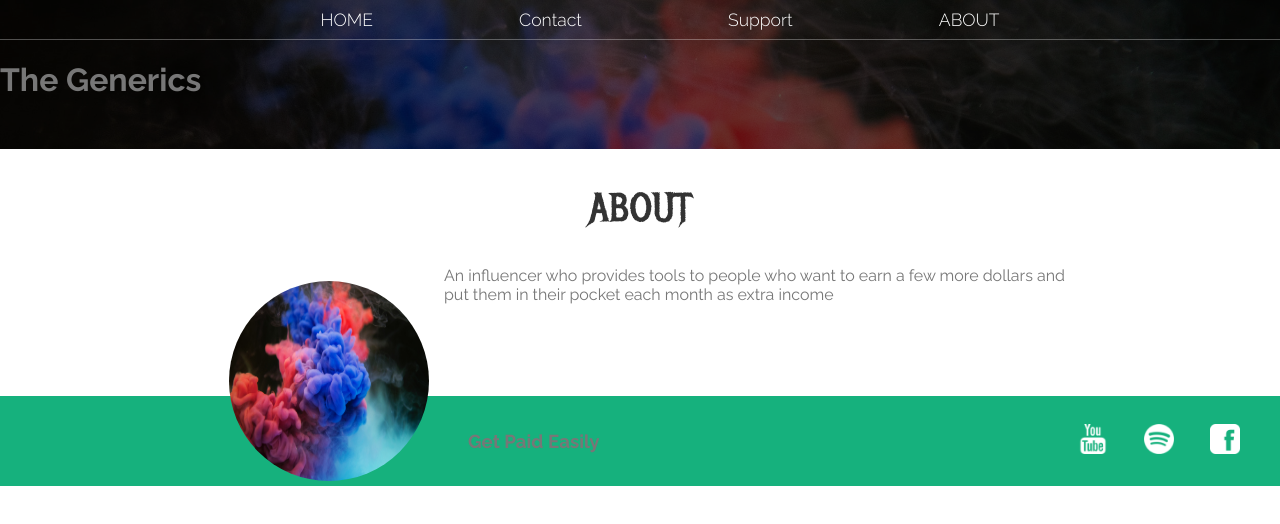
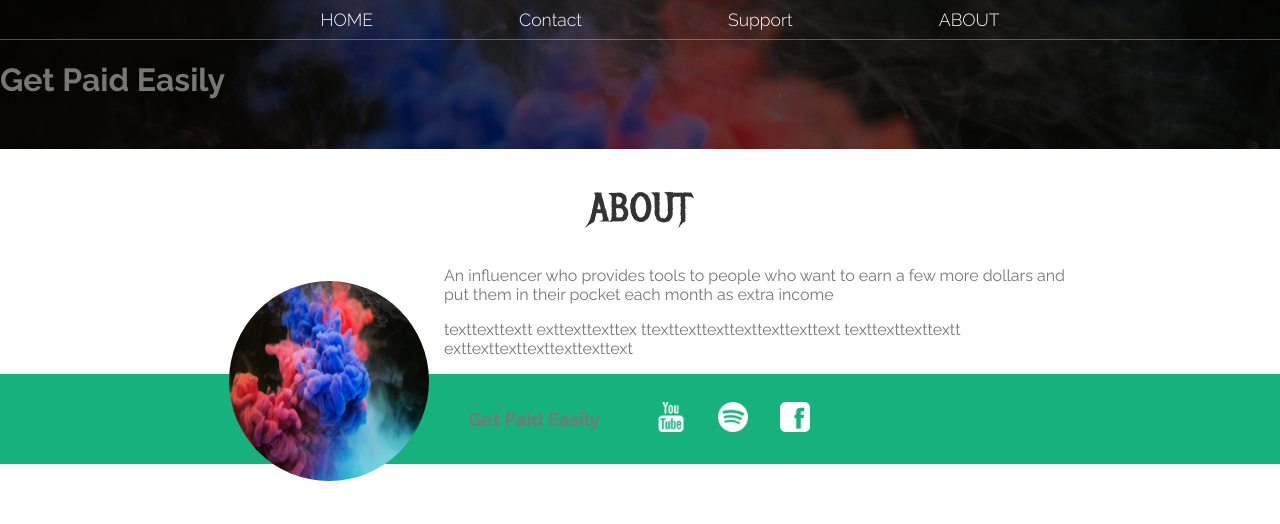
Before and after one commit to leodovqa/get_paid_easily, a plain HTML site: page about.html in a window 1280 px wide. Drawn offline with Linux system fonts and the light colour scheme.

Commit message:
footer display fix

```diff
--- a/about.html
+++ b/about.html
@@ -1,7 +1,7 @@
 <!DOCTYPE html>
 <html>
     <head>
-        <title>The Generics | About</title>
+        <title>Get Paid Easily | About</title>
         <meta name="viewport" content="width=device-width, initial-scale=1.0">
         <meta name="description" content="This is the description">
         <link rel="stylesheet" href="styles.css" />
@@ -16,13 +16,14 @@
                     <li><a href="about.html">ABOUT</a></li>
                 </ul>
             </nav>
-            <h1 class="band-name band-name-large">The Generics</h1>
+            <h1 class="band-name band-name-large">Get Paid Easily</h1>
         </header>
 
         <section class="content-section container">
             <h2 class="section-header">ABOUT</h2>
             <img class="about-band-image" src="Images/Header Background.jpg">
-            <p>An influencer who provides tools to people who want to earn a few more dollars and put them in their pocket each month as extra income</p><br><br><br><br>
+            <p>An influencer who provides tools to people who want to earn a few more dollars and put them in their pocket each month as extra income</p>
+            <p>texttexttextt exttexttexttex ttexttexttexttexttexttexttext texttexttexttextt exttexttexttexttexttexttext</p>
         </section>
 
         <footer class="main-footer">
--- a/styles.css
+++ b/styles.css
@@ -110,6 +110,7 @@ html, body {
 
 .main-footer-container ul {
     flex-grow: 1;
+    display: flex;
     text-align: end;
 }
 
```
